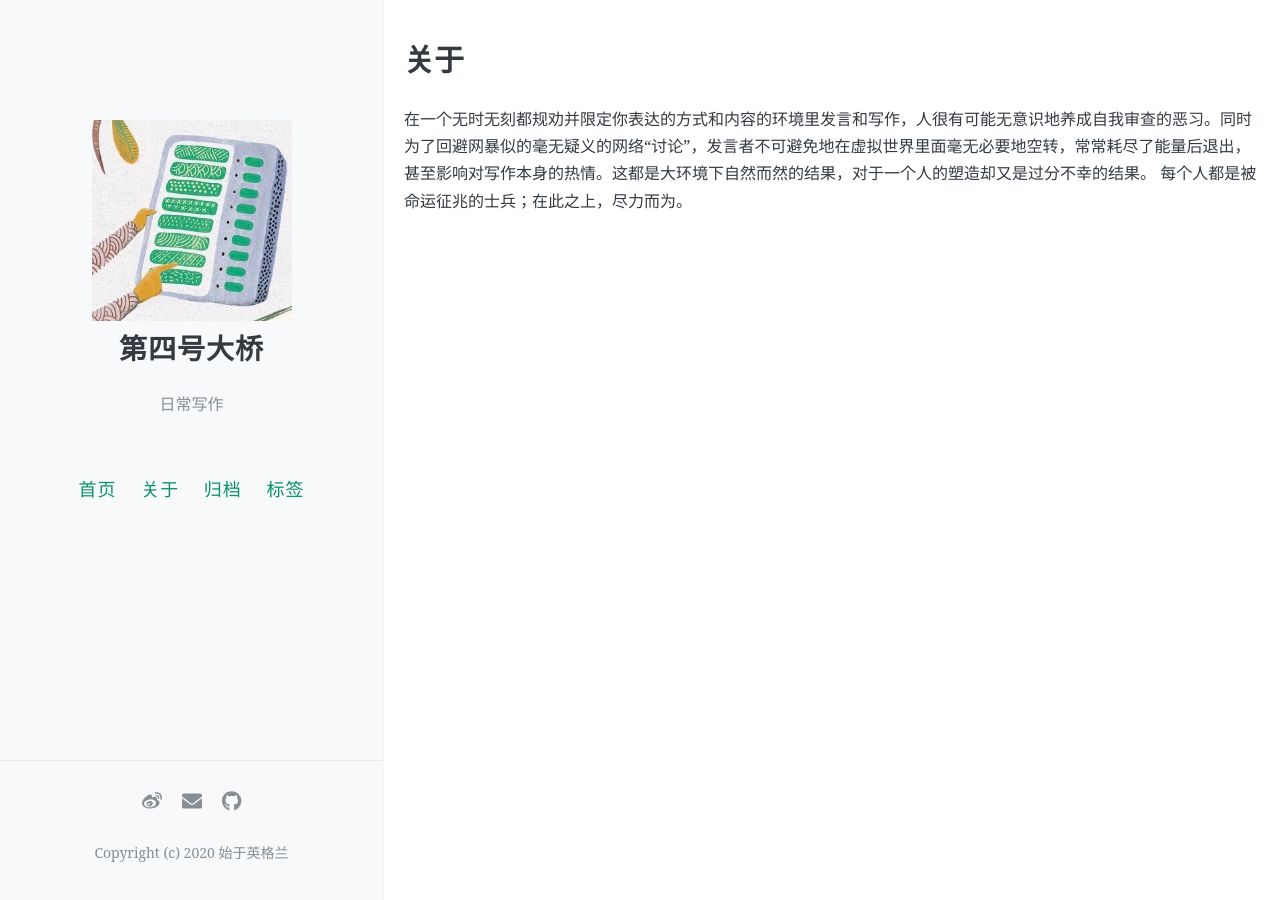
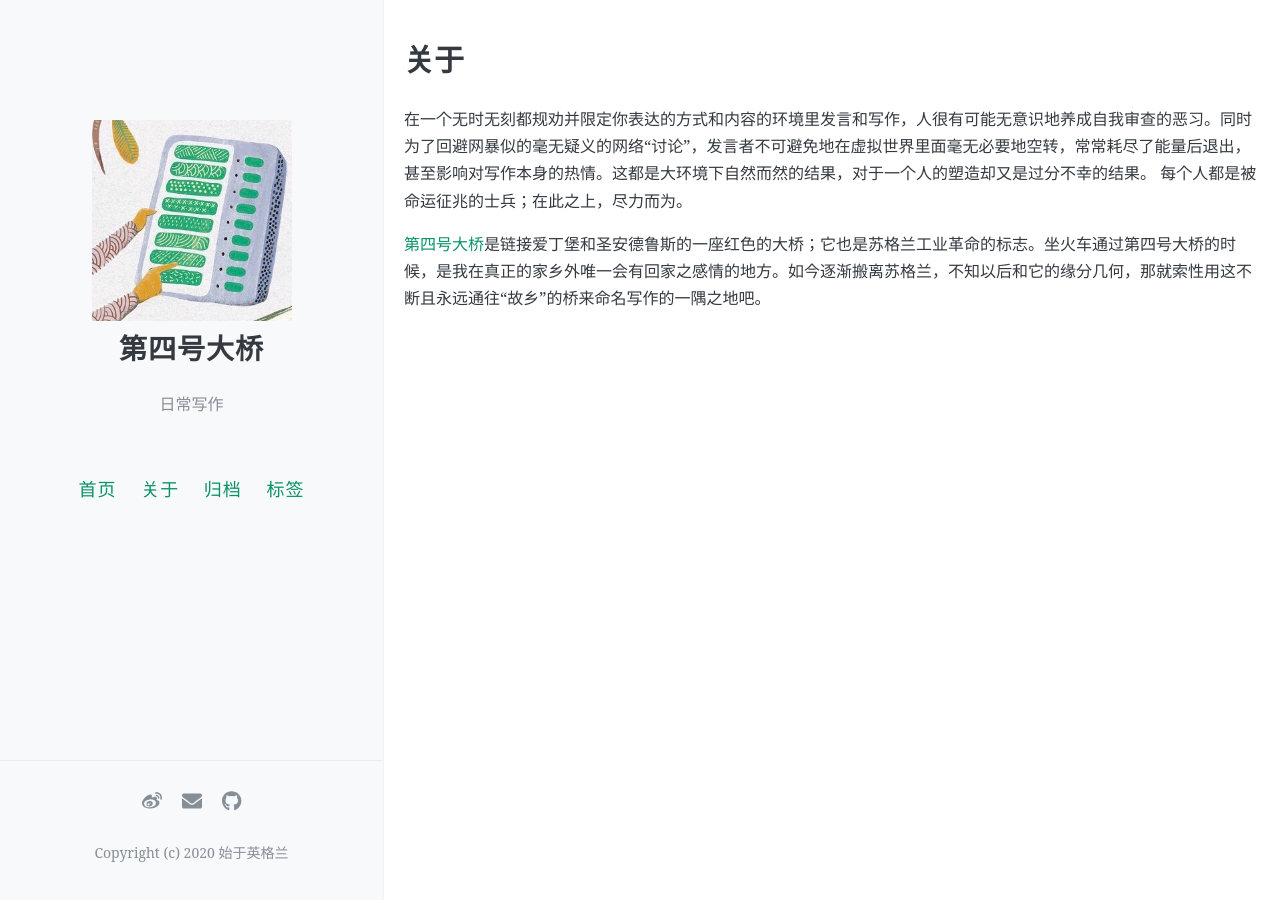
Before and after one commit to yifan0111/gincredible, a Jekyll site: the page built from about.md, in a window 1280 px wide. Built offline with Jekyll 4.4.1, drawn with Linux system fonts in a browser that asks for light colours; comment, search, counter and statistics services are not loaded.

Commit message:
Update about.md

```diff
--- a/about.md
+++ b/about.md
@@ -6,3 +6,5 @@ permalink: /about/
 
 在一个无时无刻都规劝并限定你表达的方式和内容的环境里发言和写作，人很有可能无意识地养成自我审查的恶习。同时为了回避网暴似的毫无疑义的网络“讨论”，发言者不可避免地在虚拟世界里面毫无必要地空转，常常耗尽了能量后退出，甚至影响对写作本身的热情。这都是大环境下自然而然的结果，对于一个人的塑造却又是过分不幸的结果。
 每个人都是被命运征兆的士兵；在此之上，尽力而为。
+
+[第四号大桥](https://en.wikipedia.org/wiki/Forth_Bridge)是链接爱丁堡和圣安德鲁斯的一座红色的大桥；它也是苏格兰工业革命的标志。坐火车通过第四号大桥的时候，是我在真正的家乡外唯一会有回家之感情的地方。如今逐渐搬离苏格兰，不知以后和它的缘分几何，那就索性用这不断且永远通往“故乡”的桥来命名写作的一隅之地吧。
```
